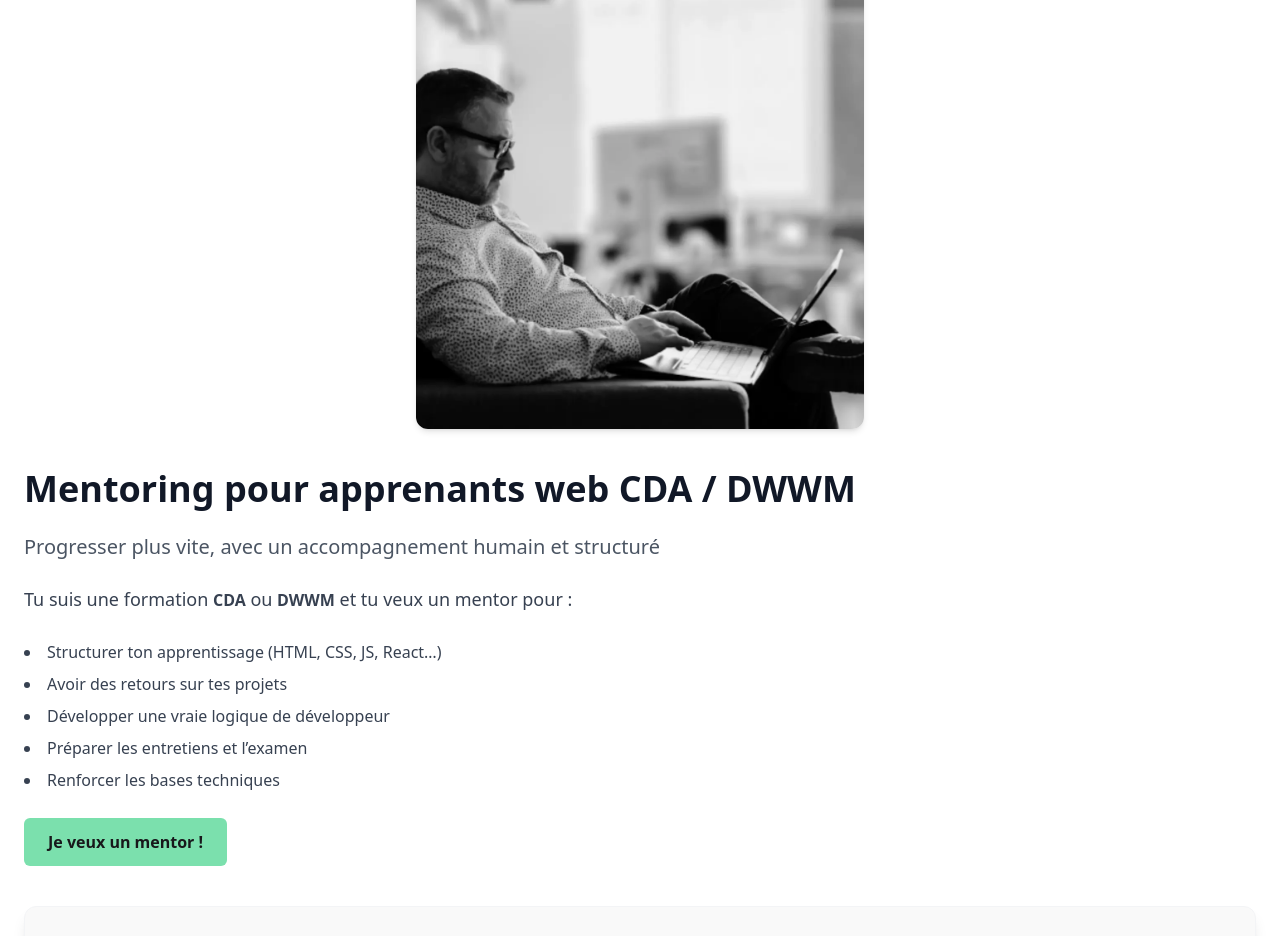
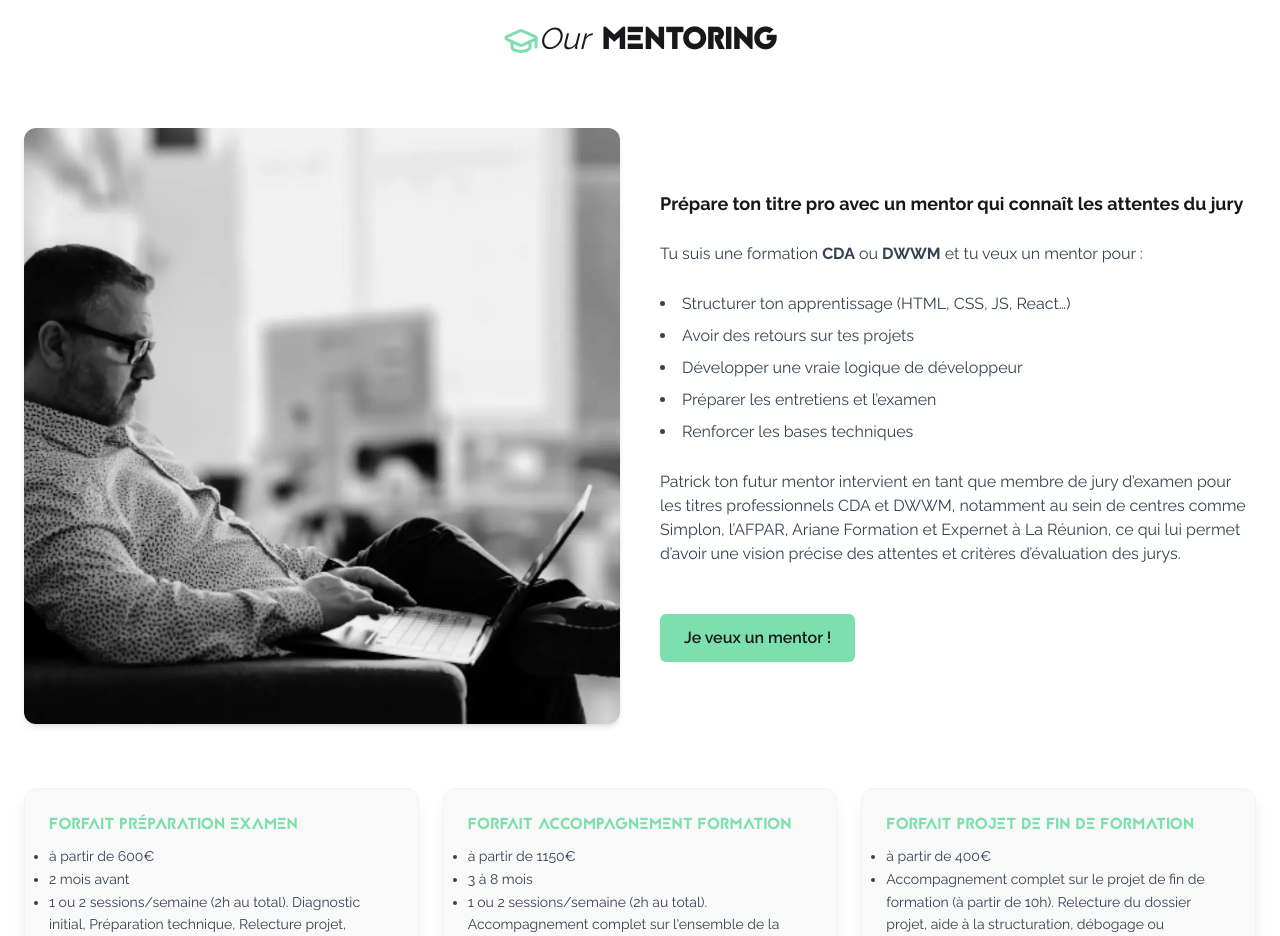
Before and after one commit to webcreatis/WC, a Next.js app: page / in a window 1280 px wide. Shown: the part 2200-3136 px from the top of the page. Built offline with nearby package versions, Linux system fonts and the light colour scheme.

Commit message:
WEBCREATIS > refacto mentoring section

```diff
--- a/app/components/Mentoring.tsx
+++ b/app/components/Mentoring.tsx
@@ -1,88 +1,9 @@
+// import { GraduationCap } from "lucide-react";
 // import Image from "next/image";
 // import mentoringPics from "../assets/images/presta-webcreatis.webp";
-
-// // export default function Mentoring() {
-// //   return (
-// //     <section
-// //       id="mentoring"
-// //       aria-labelledby="mentoring-title"
-// //       className="relative max-w-6xl mx-auto px-10 py-20 border-2 border-green mb-20 mt-20 rounded-3xl"
-// //     >
-// //       <div className="h-10 w-11/12 mx-auto gradient-halo-behind-image -mb-5 absolute -top-10"></div>
-// //       <div className="text-center mb-16">
-// //         <h2
-// //           id="mentoring-title"
-// //           className="text-4xl font-jaapokki uppercase text-gray-900"
-// //         >
-// //           Mentorat Web pour Apprenants
-// //         </h2>
-// //         <h3 className="text-xl text-gray-600 mt-3 font-raleway">
-// //           Un accompagnement humain pour les futurs développeurs web et web
-// //           mobile
-// //         </h3>
-// //       </div>
-
-// //       <div className="flex flex-col md:flex-row md:items-center gap-12">
-// //         <div className="flex-1">
-// //           <p className="text-lg text-gray-700 font-raleway mb-6 leading-relaxed">
-// //             Tu suis une formation de{" "}
-// //             <strong>Concepteur Développeur d’Applications</strong> (CDA) ou de{" "}
-// //             <strong>Développeur Web et Web Mobile</strong> (DWWM) et tu ressens
-// //             le besoin d’un mentor pour accélérer ta progression, mieux
-// //             comprendre les concepts techniques, ou obtenir des retours concrets
-// //             sur tes projets ?
-// //           </p>
-// //           <p className="text-lg text-gray-700 font-raleway mb-6">
-// //             Je propose un accompagnement personnalisé pour t’aider à :
-// //           </p>
-// //           <ul className="list-disc list-inside text-gray-700 font-raleway text-base space-y-3 mb-8">
-// //             <li>
-// //               Mieux structurer ton apprentissage (HTML, CSS, JS, React, etc.).
-// //             </li>
-// //             <li>Avoir des feedbacks sur tes projets ou ton portfolio.</li>
-// //             <li>Développer une vraie logique de développeur autonome.</li>
-// //             <li>
-// //               Gagner en confiance avant les entretiens ou la certification.
-// //             </li>
-// //             <li>
-// //               Intégrer et maîtriser les concepts fondamentaux de la
-// //               programmation.
-// //             </li>
-// //           </ul>
-// //           <p className="text-lg text-gray-700 font-raleway mb-10">
-// //             Que tu sois débutant ou en milieu de parcours, je suis là pour
-// //             t’aider à franchir les étapes clés de ta formation.
-// //           </p>
-// //           <a
-// //             href="mailto:contact.webcreatis@gmail.com?subject=Demande de Mentoring Web"
-// //             aria-label="Demander un accompagnement en mentoring web"
-// //             data-link="link"
-// //             className="buttonAction inline-block bg-green text-black font-semibold px-6 py-3 rounded-md hover:opacity-90 transition"
-// //           >
-// //             Je veux un mentor !
-// //           </a>
-// //         </div>
-// //         <div className="flex-1">
-// //           <Image
-// //             src={mentoringPics.src}
-// //             alt="Mentoring pour apprenants en développement web"
-// //             width={500}
-// //             height={400}
-// //             className="rounded-xl shadow-md w-full h-auto object-cover"
-// //           />
-// //         </div>
-// //       </div>
-// //     </section>
-// //   );
-// // }
+// import TitleSection from "./TitleSection";
 
 // const packs = [
-//   // {
-//   //   title: "Pack Basique",
-//   //   price: "120€ - 200€/mois",
-//   //   description:
-//   //     "1 session/semaine (45min - 1h). Aide ponctuelle, retour sur projets, concepts et bonnes pratiques.",
-//   // },
 //   {
 //     title: "Forfait préparation examen (2 mois avant)",
 //     price: "à partir de 600€",
@@ -104,46 +25,57 @@
 // ];
 
 // export default function Mentoring() {
+//   const graduationCapIcon = <GraduationCap color="#7BE0AD" size={36} />;
 //   return (
 //     <section
 //       id="mentoring"
 //       className="relative px-6 py-16 max-w-7xl mx-auto mt-14 mb-14"
 //     >
-//       <div className="h-10 w-11/12 mx-auto gradient-halo-behind-image -mb-5 absolute top-7"></div>
-//       <div className="grid grid-cols-1 lg:grid-cols-2 gap-10 items-start z-10">
-//         {/* Bloc gauche original conservé */}
+//       <div className="h-10 w-11/12 mx-auto gradient-halo-behind-image -mb-5 absolute top-0"></div>
+//       <TitleSection
+//         icon={graduationCapIcon}
+//         title="Mentoring"
+//         color="text-black"
+//         textSize="text-5xl"
+//       />
+//       <div className="grid grid-cols-1 lg:grid-cols-3 gap-10 items-start pt-10">
+//         {/* Colonne 1 : Image */}
+//         <div className="w-full max-w-md mx-auto lg:mx-0">
+//           <Image
+//             src={mentoringPics}
+//             alt="Mentoring pour développeur web en formation"
+//             className="rounded-xl shadow-md w-full h-auto object-cover"
+//             priority
+//           />
+//         </div>
+
+//         {/* Colonne 2 : Contenu central */}
 //         <div className="space-y-6">
-//           <h2 className="text-3xl sm:text-4xl font-bold text-gray-900">
-//             Mentoring pour apprenants web CDA / DWWM
-//           </h2>
 //           <h3 className="text-xl text-gray-600">
 //             Progresser plus vite, avec un accompagnement humain et structuré
 //           </h3>
 //           <p className="text-gray-700 text-base sm:text-lg">
-//             Tu es en formation <strong>CDA</strong> ou <strong>DWWM</strong> et
-//             tu veux un mentor pour t’aider à :
+//             Tu suis une formation <strong>CDA</strong> ou <strong>DWWM</strong>{" "}
+//             et tu veux un mentor pour :
 //           </p>
 //           <ul className="list-disc list-inside text-gray-700 text-base sm:text-lg space-y-1">
-//             <li>
-//               Mieux structurer ton apprentissage (HTML, CSS, JS, React, etc.).
-//             </li>
-//             <li>Avoir des retours sur tes projets ou ton portfolio.</li>
-//             <li>Développer une vraie logique de développeur autonome.</li>
-//             <li>
-//               Gagner en confiance avant les entretiens ou la certification.
-//             </li>
-//             <li>Intégrer les concepts de programmation durablement.</li>
+//             <li>Structurer ton apprentissage (HTML, CSS, JS, React…)</li>
+//             <li>Avoir des retours sur tes projets</li>
+//             <li>Développer une vraie logique de développeur</li>
+//             <li>Préparer les entretiens et l&rsquo;examen</li>
+//             <li>Renforcer les bases techniques</li>
 //           </ul>
-//           <Image
-//             src={mentoringPics}
-//             alt="Mentoring pour développeur web en formation"
-//             className="rounded-xl shadow-md w-full h-full"
-//             priority
-//           />
+//           <a
+//             href="https://forms.office.com/r/k0zkgBAFJ1?origin=lprLink"
+//             aria-label="Demander un accompagnement en mentoring web"
+//             className="buttonAction inline-block bg-green text-black font-semibold px-6 py-3 rounded-md hover:opacity-90 transition"
+//           >
+//             Je veux un mentor !
+//           </a>
 //         </div>
 
-//         {/* Bento Grid à droite */}
-//         <div className="grid gap-6 md:grid-cols-1">
+//         {/* Colonne 3 : Packs */}
+//         <div className="space-y-6">
 //           {packs.map((pack, idx) => (
 //             <div
 //               key={idx}
@@ -158,35 +90,31 @@
 //               </p>
 //             </div>
 //           ))}
-//           <a
-//             href="mailto:contact.webcreatis@gmail.com?subject=Demande de Mentoring Web"
-//             aria-label="Demander un accompagnement en mentoring web"
-//             data-link="link"
-//             className="buttonAction inline-block bg-green text-black text-center font-semibold px-6 py-5 rounded-md hover:opacity-90 transition"
-//           >
-//             Je veux un mentor !
-//           </a>
 //         </div>
 //       </div>
 //     </section>
 //   );
 // }
 
+import { GraduationCap } from "lucide-react";
 import Image from "next/image";
 import mentoringPics from "../assets/images/presta-webcreatis.webp";
+import TitleSection from "./TitleSection";
 
 const packs = [
   {
-    title: "Forfait préparation examen (2 mois avant)",
+    title: "Forfait préparation examen",
     price: "à partir de 600€",
     description:
       "1 ou 2 sessions/semaine (2h au total). Diagnostic initial, Préparation technique, Relecture projet, Entraînement à l’oral & examen blanc.",
+    time: "2 mois avant",
   },
   {
-    title: "Forfait accompagnement formation (3 à 8 mois)",
+    title: "Forfait accompagnement formation",
     price: "à partir de 1150€",
     description:
       "1 ou 2 sessions/semaine (2h au total). Accompagnement complet sur l'ensemble de la formation suivi + préparation à l'examen.",
+    time: "3 à 8 mois",
   },
   {
     title: "Forfait projet de fin de formation",
@@ -197,14 +125,25 @@ const packs = [
 ];
 
 export default function Mentoring() {
+  const graduationCapIcon = <GraduationCap color="#7BE0AD" size={36} />;
+
   return (
     <section
       id="mentoring"
       className="relative px-6 py-16 max-w-7xl mx-auto mt-14 mb-14"
     >
-      <div className="grid grid-cols-1 lg:grid-cols-3 gap-10 items-start">
-        {/* Colonne 1 : Image */}
-        <div className="w-full max-w-md mx-auto lg:mx-0">
+      <div className="h-10 w-11/12 mx-auto gradient-halo-behind-image -mb-5 absolute top-0"></div>
+      <TitleSection
+        icon={graduationCapIcon}
+        title="Mentoring"
+        color="text-black"
+        textSize="text-5xl"
+      />
+
+      {/* Section haute : Image + Description */}
+      <div className="grid grid-cols-1 md:grid-cols-2 gap-10 items-center pt-12 mb-16">
+        {/* Image à gauche */}
+        <div className="w-full">
           <Image
             src={mentoringPics}
             alt="Mentoring pour développeur web en formation"
@@ -213,51 +152,66 @@ export default function Mentoring() {
           />
         </div>
 
-        {/* Colonne 2 : Contenu central */}
+        {/* Description à droite */}
         <div className="space-y-6">
-          <h2 className="text-3xl sm:text-4xl font-bold text-gray-900">
-            Mentoring pour apprenants web CDA / DWWM
-          </h2>
-          <h3 className="text-xl text-gray-600">
-            Progresser plus vite, avec un accompagnement humain et structuré
+          <h3 className="text-lg text-black font-raleway font-bold">
+            Prépare ton titre pro avec un mentor qui connaît les attentes du
+            jury
           </h3>
-          <p className="text-gray-700 text-base sm:text-lg">
+          <p className="text-gray-700 text-base sm:text-base font-raleway">
             Tu suis une formation <strong>CDA</strong> ou <strong>DWWM</strong>{" "}
             et tu veux un mentor pour :
           </p>
-          <ul className="list-disc list-inside text-gray-700 text-base sm:text-lg space-y-1">
+          <ul className="list-disc list-inside text-gray-700 text-base sm:text-lg space-y-1 font-raleway">
             <li>Structurer ton apprentissage (HTML, CSS, JS, React…)</li>
             <li>Avoir des retours sur tes projets</li>
             <li>Développer une vraie logique de développeur</li>
             <li>Préparer les entretiens et l&rsquo;examen</li>
             <li>Renforcer les bases techniques</li>
           </ul>
+          <p className="font-raleway text-base text-gray-700 ">
+            Patrick ton futur mentor intervient en tant que membre de jury
+            d’examen pour les titres professionnels CDA et DWWM, notamment au
+            sein de centres comme Simplon, l’AFPAR, Ariane Formation et Expernet
+            à La Réunion, ce qui lui permet d’avoir une vision précise des
+            attentes et critères d’évaluation des jurys.
+          </p>
+          <p></p>
           <a
-            href="mailto:contact.webcreatis@gmail.com?subject=Demande de Mentoring Web"
+            href="https://forms.office.com/r/k0zkgBAFJ1?origin=lprLink"
             aria-label="Demander un accompagnement en mentoring web"
-            className="buttonAction inline-block bg-green text-black font-semibold px-6 py-3 rounded-md hover:opacity-90 transition"
+            className="buttonAction inline-block bg-green text-black font-semibold px-6 py-3 rounded-md hover:opacity-90 transition font-raleway"
           >
             Je veux un mentor !
           </a>
         </div>
+      </div>
 
-        {/* Colonne 3 : Packs */}
-        <div className="space-y-6">
+      {/* Section basse : 3 blocs côte à côte */}
+      <div className="grid grid-cols-1 md:grid-cols-3 gap-6">
         {packs.map((pack, idx) => (
           <div
             key={idx}
             className="rounded-xl bg-white shadow-lg p-6 border border-gray-100 hover:shadow-xl transition duration-300"
           >
-              <h4 className="text-lg font-bold text-green-700 mb-2">
+            <h4 className="text-base font-normal mb-2 font-jaapokki uppercase text-green">
               {pack.title}
             </h4>
-              <p className="text-sm text-gray-600 mb-3">{pack.price}</p>
-              <p className="text-gray-700 text-sm leading-relaxed">
+            <ul className="list-disc">
+              <li className="text-gray-700 text-sm leading-relaxed font-raleway">
+                {pack.price}
+              </li>
+              {pack.time ? (
+                <li className="text-gray-700 text-sm leading-relaxed font-raleway">
+                  {pack.time}
+                </li>
+              ) : null}
+              <li className="text-gray-700 text-sm leading-relaxed font-raleway">
                 {pack.description}
-              </p>
+              </li>
+            </ul>
           </div>
         ))}
-        </div>
       </div>
     </section>
   );
--- a/app/components/TitleSection.tsx
+++ b/app/components/TitleSection.tsx
@@ -2,12 +2,14 @@ type TitleSectionProps = {
   icon: React.ReactNode;
   title: string;
   color?: string;
+  textSize?: string;
 };
 
 export default function TitleSection({
   icon,
   title,
   color,
+  textSize = "text-5xl",
 }: TitleSectionProps): JSX.Element {
   return (
     <div className="flex justify-center items-center pt-10 pb-5">
@@ -16,14 +18,14 @@ export default function TitleSection({
         <span
           className={`${
             color ? color : "text-white"
-          } font-raleway italic text-6xl pr-3 xs:text-3xl mobile:text-3xl tablet:text-5xl`}
+          } font-raleway italic text-6xl pr-3 xs:text-3xl mobile:text-3xl tablet:${textSize}`}
         >
           Our
         </span>
         <span
           className={`${
             color ? color : "text-white"
-          } text-5xl font-jaapokki font-bold uppercase xs:text-3xl mobile:text-3xl tablet:text-5xl`}
+          } font-jaapokki font-bold uppercase xs:text-3xl mobile:text-3xl tablet:${textSize}`}
         >
           {title}
         </span>
```
Lines whose indentation alone changed are shown as unchanged.
